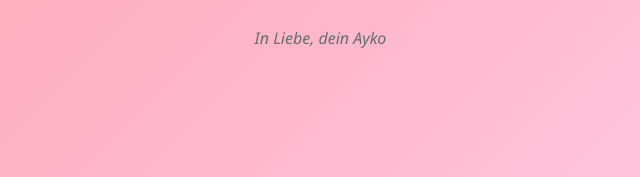
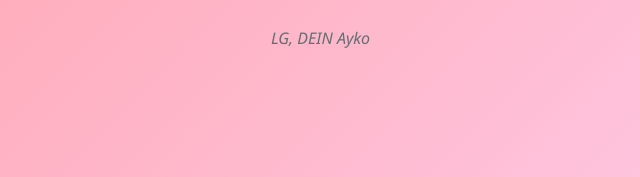
Before and after one commit to Aykolino511/LoveU, a plain HTML site: page index.html in a window 1280 px wide. Both pictures are taken after a click on the button "Ja, natürlich! ❤️". Shown: the part 461-638 px from the top of the page, 320-960 px from the left. Drawn offline with Linux system fonts and the light colour scheme.

Commit message:
Update index.html

```diff
--- a/index.html
+++ b/index.html
@@ -133,7 +133,7 @@
         Natürlich tue ich das! 💖<br>
         <span class="sweet-text">Du bist mein absoluter Lieblingsmensch. Ich liebe dich!</span>
         <div class="emoji">🥰 👩‍❤️‍👨 ✨</div>
-        <span class="signature">In Liebe, dein Ayko</span>
+        <span class="signature">LG, DEIN Ayko</span>
     </div>
 
     <script>
```
